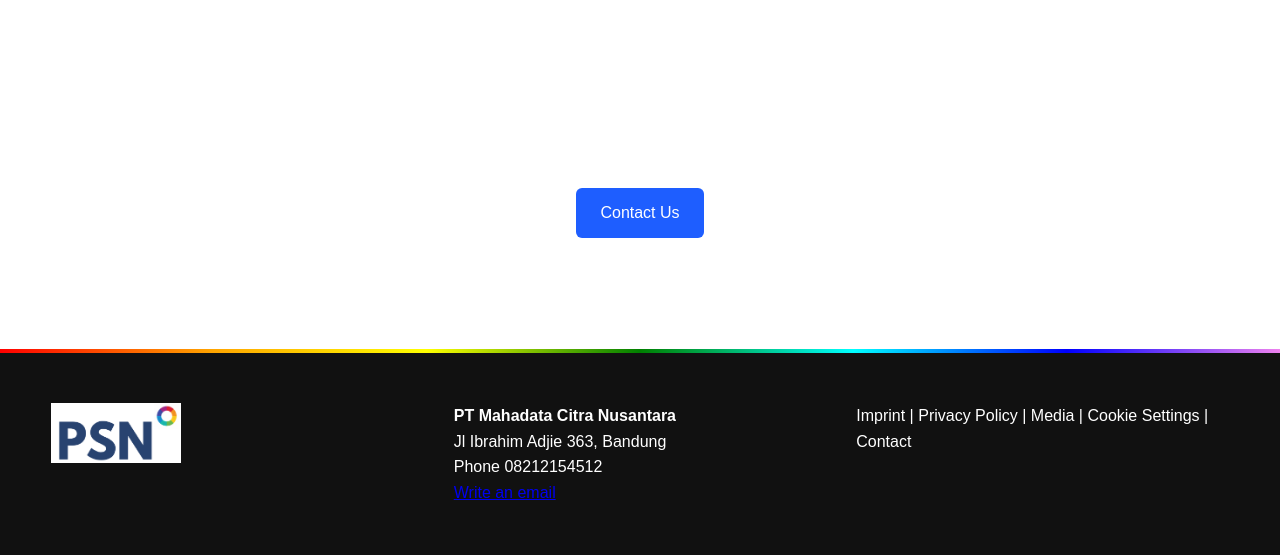
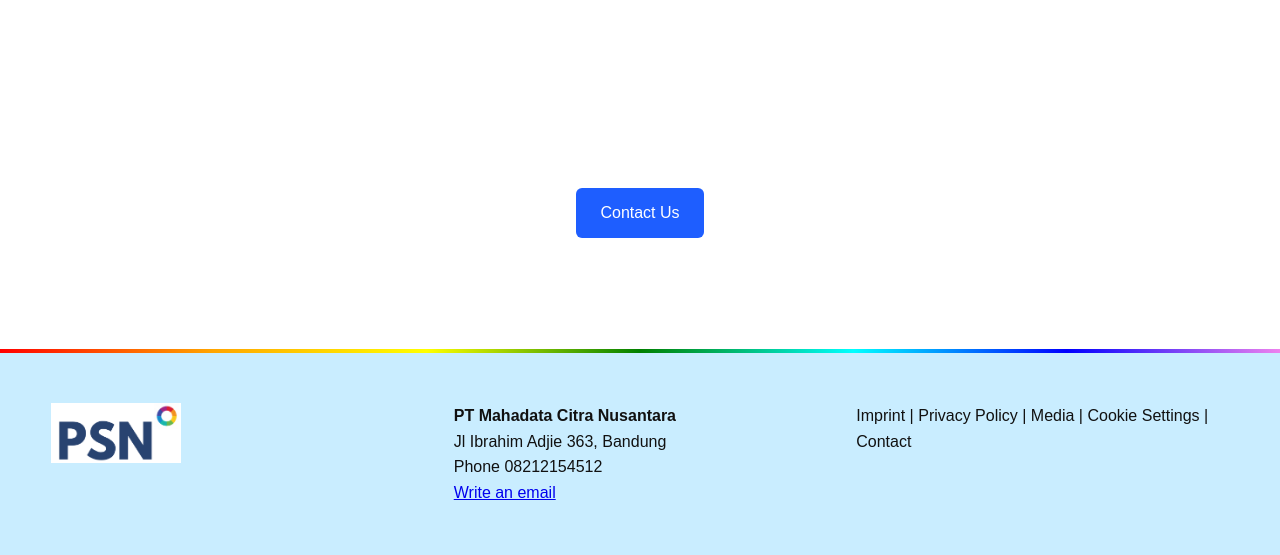
Before and after one commit to fikriabdulhakim/fakhis, a Django app: page / in a window 1280 px wide. Shown: the part 2313-2868 px from the top of the page. Run offline with Django 5.2, Linux system fonts and the light colour scheme; some libraries are stand-ins or nearby versions.

Commit message:
Change footer background and text colors

```diff
--- a/core/static/core/css/style.css
+++ b/core/static/core/css/style.css
@@ -338,8 +338,8 @@ video {
    FOOTER
    ========================================= */
 .footer {
-    background: #111;
-    color: #fff;
+    background: #c9edff;
+    color: #111;
     padding: 50px 0;
 }
 
```
